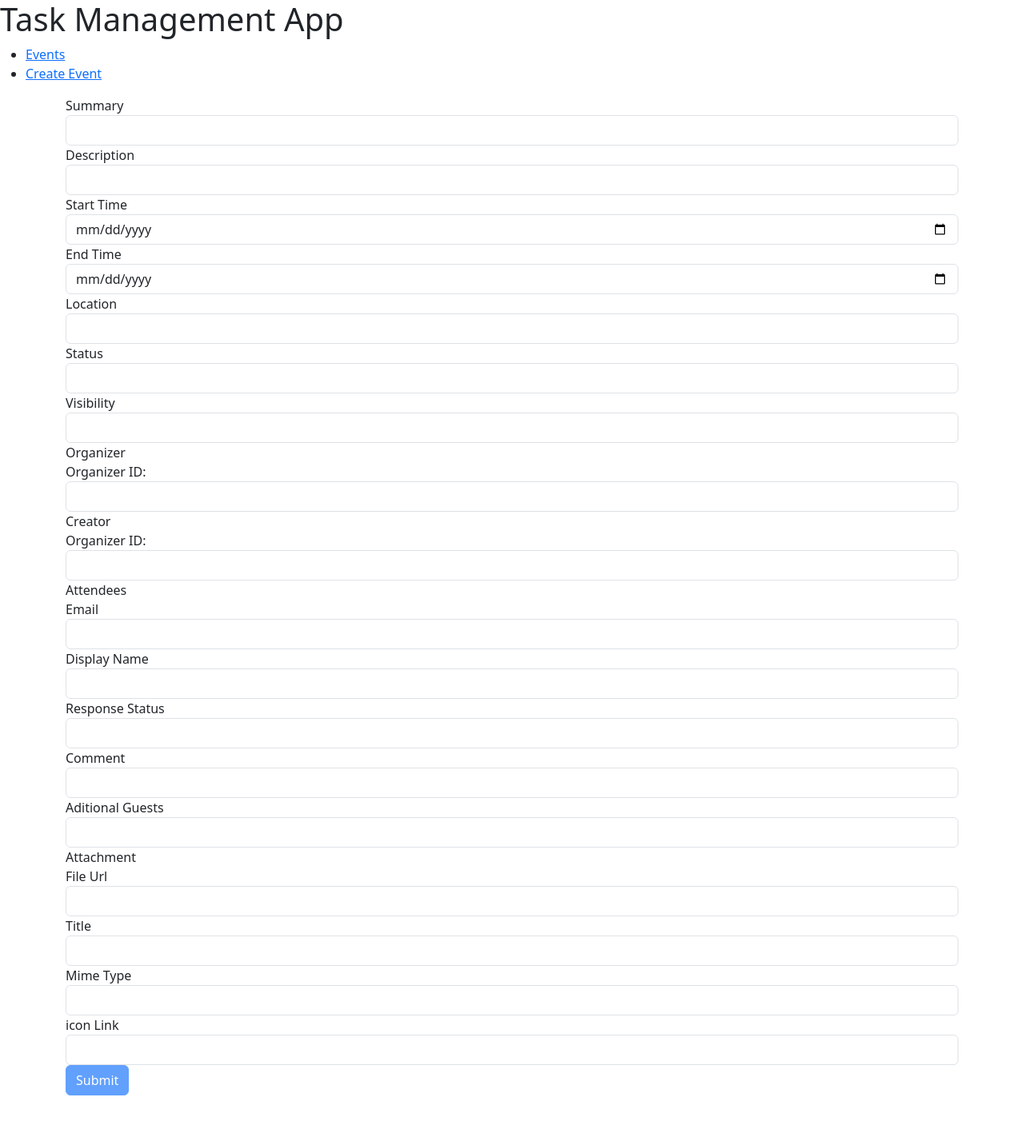
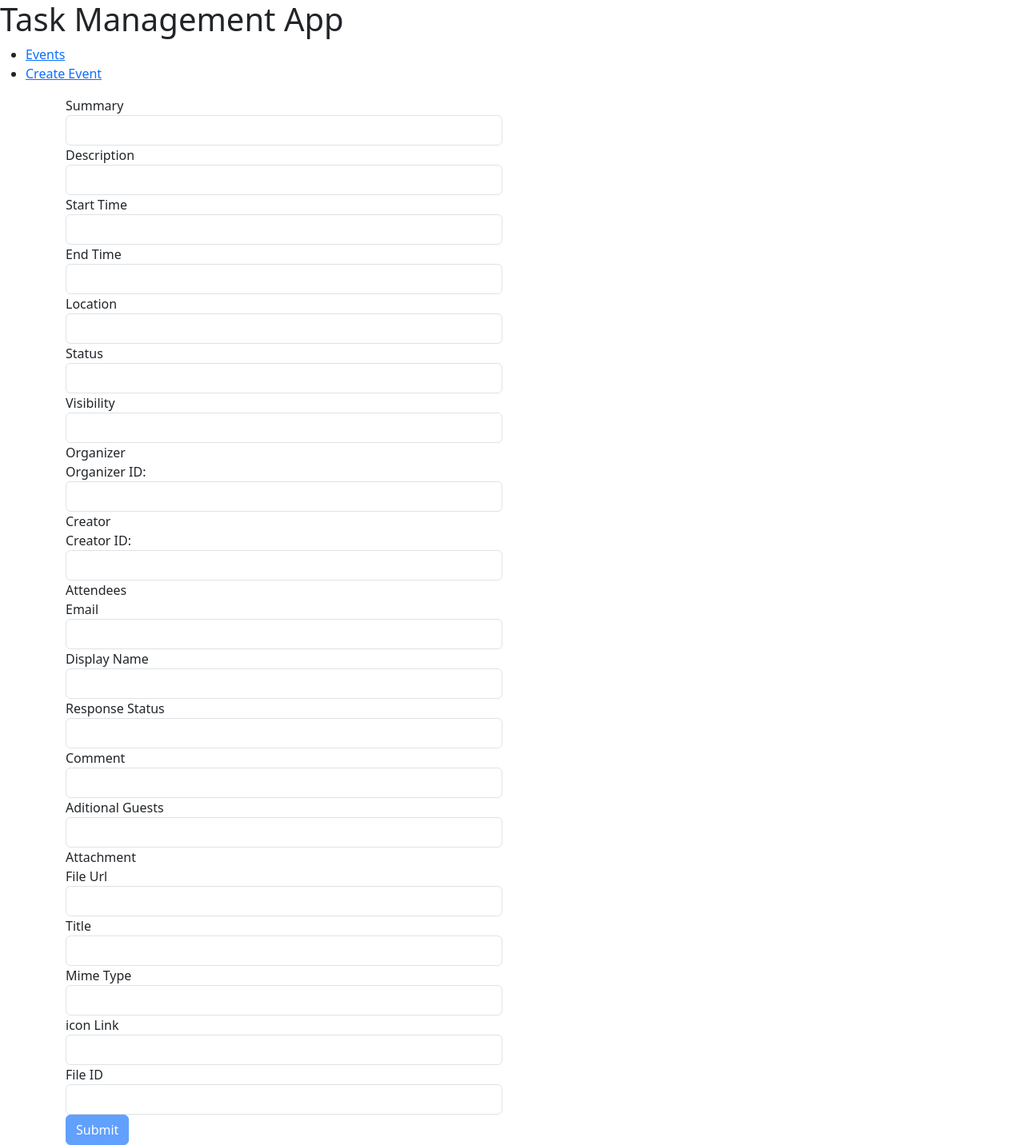
Before and after one commit to SamaanKamal/SimpleTaskManagement-Angular, an Angular app: page /create-event in a window 1280 px wide. Shown: the whole page at 80% size. Before the commit the page ends 1370 px from the top, so only its background shows below. Built offline with nearby package versions, Linux system fonts and the light colour scheme.

Commit message:
added file id input field in html and in request body object

```diff
--- a/src/app/event-form/event-form.component.html
+++ b/src/app/event-form/event-form.component.html
@@ -1,4 +1,6 @@
-<form #eventForm="ngForm" (ngSubmit)="onSubmit(eventForm)" *ngIf="!isLoading">
+<div class="row">
+  <div class="col-xs-12 col-md-6 col-md-offset-3">
+    <form #eventForm="ngForm" (ngSubmit)="onSubmit(eventForm)">
       <div class="form-group">
         <label for="summary">Summary</label>
         <input
@@ -25,7 +27,7 @@
         <label for="startTime">Start Time</label>
         <input
           id="startTime"
-      type="date"
+          type="text"
           class="form-control"
           name="startTime"
           ngModel
@@ -36,7 +38,7 @@
         <label for="endTime">End Time</label>
         <input
           id="endTime"
-      type="date"
+          type="text"
           class="form-control"
           name="endTime"
           ngModel
@@ -78,6 +80,7 @@
       </div>
       <div class="form-group">
         <label for="organizer">Organizer</label>
+
         <div class="form-group">
           <label for="organizerId">Organizer ID:</label>
           <input
@@ -93,7 +96,7 @@
       <div class="form-group">
         <label for="creator">Creator</label>
         <div class="form-group">
-      <label for="creatorId">Organizer ID:</label>
+          <label for="creatorId">Creator ID:</label>
           <input
             id="creatorId"
             type="number"
@@ -208,10 +211,27 @@
             required
           />
         </div>
+        <div class="form-group">
+            <label for="fileId">File ID</label>
+            <input
+              id="fileId"
+              type="text"
+              class="form-control"
+              name="fileId"
+              ngModel
+              required
+            />
+          </div>
       </div>
       <div class="form-group">
-    <button class="btn btn-primary" type="submit" [disabled]="!eventForm.valid">
+        <button
+          class="btn btn-primary"
+          type="submit"
+          [disabled]="!eventForm.valid"
+        >
           Submit
         </button>
       </div>
     </form>
+  </div>
+</div>
--- a/src/app/event-form/event-form.component.ts
+++ b/src/app/event-form/event-form.component.ts
@@ -14,18 +14,27 @@ export class EventFormComponent {
   error: string = null;
   data: Event;
 
-  constructor(private eventService: EventService,private router:Router) {}
+  constructor(private eventService: EventService, private router: Router) {}
 
   onSubmit(form: NgForm) {
     if (!form.valid) {
       return;
     }
     this.isLoading = true;
+    const startTime = new Date(form.value.startTime);
+    const endTime = new Date(form.value.endTime);
+    const isoString1 = startTime.toISOString(); // Convert to ISO 8601 string
+    const isoString2 = endTime.toISOString();
+    const timezoneOffset = '+02:00'; // Your desired timezone offset
+
+    const formattedDate1 = isoString1.slice(0, 19) + timezoneOffset;
+    const formattedDate2 = isoString2.slice(0, 19) + timezoneOffset;
+    console.log(startTime);
     this.data = {
       summary: form.value.summary,
       description: form.value.description,
-      startDatetime: form.value.startTime,
-      endDatetime: form.value.endTime,
+      startDatetime: formattedDate1,
+      endDatetime: formattedDate2,
       location: form.value.location,
       status: form.value.status,
       visibility: form.value.visibility,
@@ -47,12 +56,13 @@ export class EventFormComponent {
           self: true,
         },
       ],
-      attachment: [
+      attachments: [
         {
           fileUrl: form.value.fileUrl,
           title: form.value.title,
           mimeType: form.value.mimeType,
           iconLink: form.value.iconLink,
+          fileId:form.value.fileId
         },
       ],
     };
```
Lines whose indentation alone changed are shown as unchanged.
